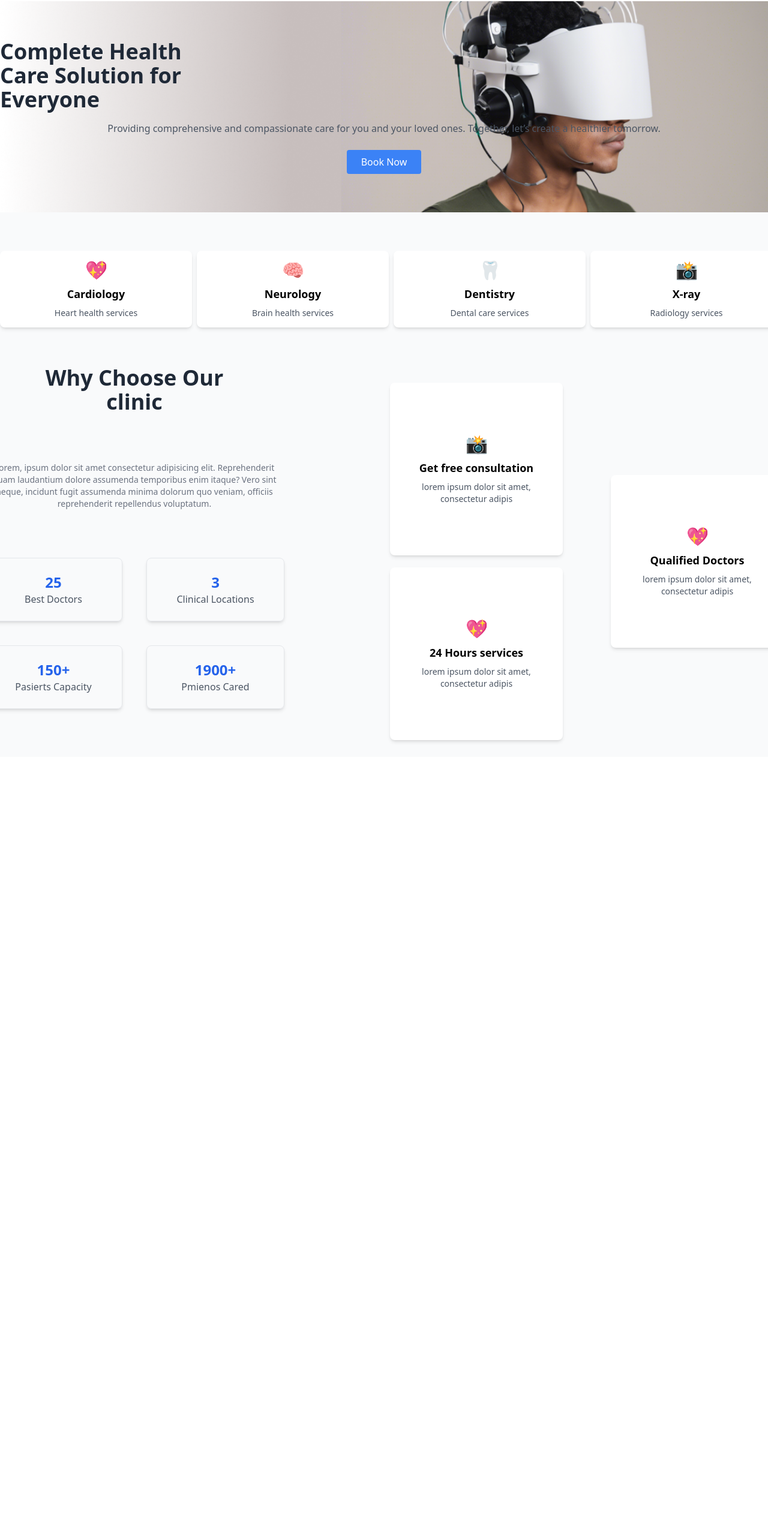
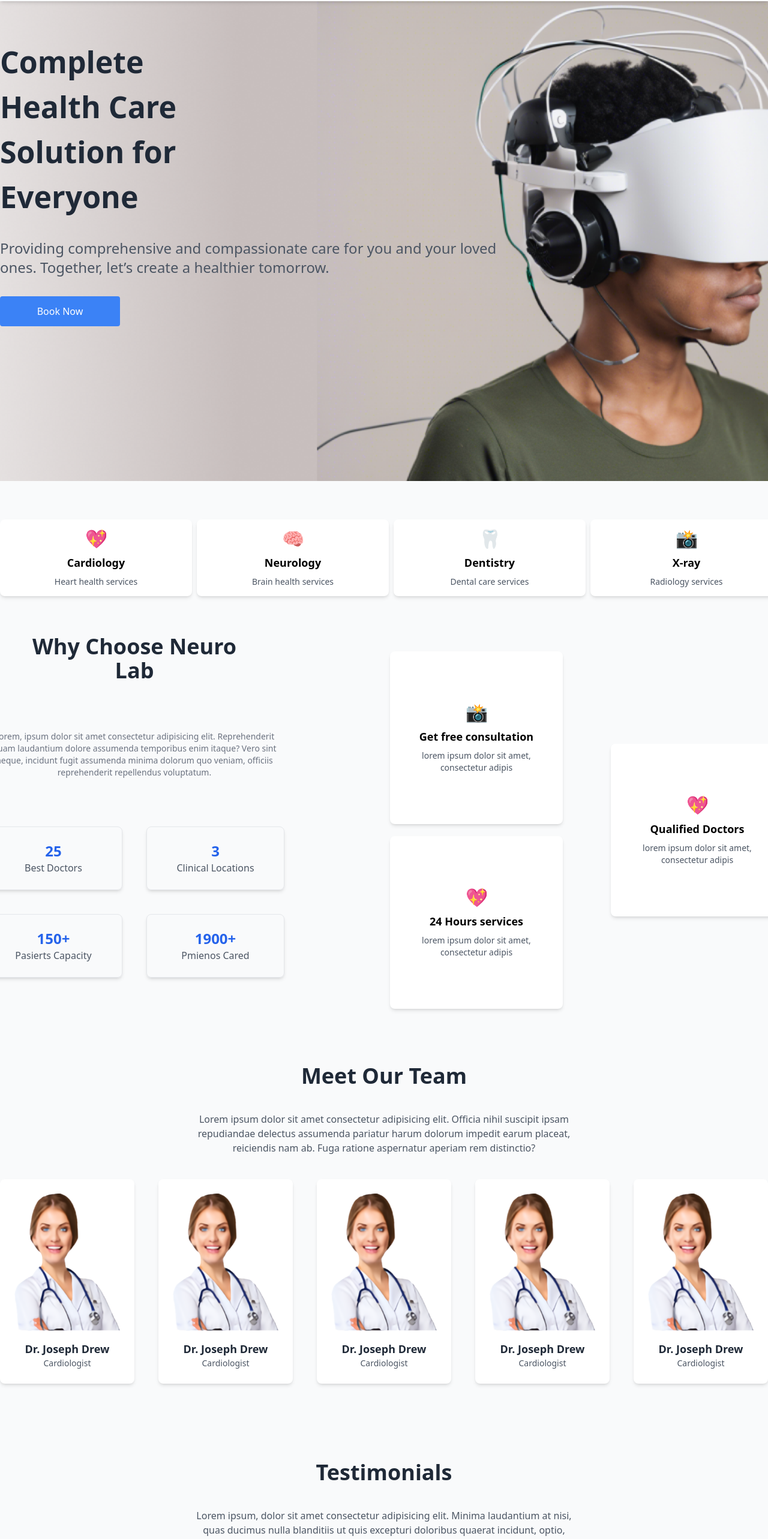
Before and after one commit to aine1100/NeuroLab, a React (Vite) app: page / in a window 1280 px wide. Shown: the part 62-2628 px from the top of the page at 60% size. Before the commit the page ends 1324 px from the top, so only its background shows below. Built offline with nearby package versions, Linux system fonts and the light colour scheme.

Commit message:
updated codes

```diff
--- a/src/App.tsx
+++ b/src/App.tsx
@@ -2,8 +2,8 @@ import Header from "./components/Header";
 import HeroSection from "./components/HeroSection";
 import ServicesSection from "./components/ServicesSection";
  import WhyUs from "./components/WhyChooseUs";
-// import DoctorsSection from "./components/DoctorsSection";
-// import TestimonialsSection from "./components/TestimonialsSection";
+import DoctorsSection from "./components/DoctorsSection";
+import TestimonialsSection from "./components/TestimonialsSection";
 // import FAQSection from "./components/FAQSection";
 // import AppointmentForm from "./components/AppointmentForm";
 
@@ -14,9 +14,9 @@ const App: React.FC = () => {
       <HeroSection />
       <ServicesSection />
       <WhyUs />
-      {/* <DoctorsSection />
+      <DoctorsSection />
       <TestimonialsSection />
-      <FAQSection />
+      {/* <FAQSection />
       <AppointmentForm /> */}
     </div>
   );
--- a/src/components/DoctorsSection.tsx
+++ b/src/components/DoctorsSection.tsx
@@ -1,14 +1,63 @@
+import imageOne from "/hero.png";
 
 const DoctorSection = () => {
-  return(
-    <div>
-      <div>
-        <h2 className="">Meet our doctors</h2>
+  const doctors = [
+    {
+      name: "Dr. Joseph Drew",
+      specialization: "Cardiologist",
+      image: imageOne,
+    },
+    {
+      name: "Dr. Joseph Drew",
+      specialization: "Cardiologist",
+      image: imageOne,
+    },
+    {
+      name: "Dr. Joseph Drew",
+      specialization: "Cardiologist",
+      image: imageOne,
+    },
+    {
+      name: "Dr. Joseph Drew",
+      specialization: "Cardiologist",
+      image: imageOne,
+    }
+    ,
+    {
+      name: "Dr. Joseph Drew",
+      specialization: "Cardiologist",
+      image: imageOne,
+    },
+  ];
+
+  return (
+    <div className="py-16">
+      <div className="container mx-auto flex flex-col items-center gap-10">
+        <h2 className="text-4xl text-gray-800 font-bold">Meet Our Team</h2>
+        <p className="w-[40rem] text-center text-gray-600">Lorem ipsum dolor sit amet consectetur adipisicing elit. Officia nihil suscipit ipsam repudiandae delectus assumenda pariatur harum dolorum impedit earum placeat, reiciendis nam ab. Fuga ratione aspernatur aperiam rem distinctio?</p>
+        <div className="grid grid-cols-1 sm:grid-cols-2 lg:grid-cols-5 justify-center gap-10">
+          {doctors.map((doctor, index) => (
+            <div
+              key={index}
+              className="flex flex-col items-center text-center bg-white shadow-md rounded-lg p-6"
+            >
+              <div className="h-cover w-cover  overflow-hidden mb-4">
+                <img
+                  src="/doctor.png"
+                  alt={doctor.name}
+                  className="h-full w-full object-cover"
+                />
+              </div>
+              <h3 className="text-lg font-semibold text-gray-800">
+                {doctor.name}
+              </h3>
+              <p className="text-sm text-gray-600">{doctor.specialization}</p>
+            </div>
+          ))}
+        </div>
       </div>
-      <div></div>
-      <div></div>
     </div>
-  )
-}
+  );
+};
 
 export default DoctorSection;
--- a/src/components/Header.tsx
+++ b/src/components/Header.tsx
@@ -1,5 +1,17 @@
+import React, { useState, useEffect } from "react";
 
 const Header: React.FC = () => {
+  const [isScrolled, setIsScrolled] = useState(false);
+
+  useEffect(() => {
+    const handleScroll = () => {
+      setIsScrolled(window.scrollY > 0);
+    };
+
+    window.addEventListener("scroll", handleScroll);
+    return () => window.removeEventListener("scroll", handleScroll);
+  }, []);
+
   const tabs = [
     { name: "Home", path: "#" },
     { name: "About Us", path: "#about" },
@@ -9,7 +21,13 @@ const Header: React.FC = () => {
   ];
 
   return (
-    <nav className="py-4 bg-white h-[4rem] shadow-md">
+    <nav
+      className={`py-4 h-[4rem] shadow-md sticky top-0 transition-all duration-300 z-50 ${
+        isScrolled
+          ? "bg-white bg-opacity-70 backdrop-blur-md"
+          : "bg-transparent"
+      }`}
+    >
       <div className="container mx-auto flex justify-between items-center">
         <h1 className="text-[20px] px-6 font-bold text-blue-500">NeuroLab</h1>
 
--- a/src/components/HeroSection.tsx
+++ b/src/components/HeroSection.tsx
@@ -3,17 +3,23 @@ import Button from "./Button";
 const HeroSection: React.FC = () => {
   return (
     <section
-      className="bg-blue-50 py-16"
+      className="bg-blue-50 py-16 h-screen"
       style={{
         backgroundImage: "url('/hero.png')",
         backgroundSize: "cover",
         backgroundPosition: "center",
       }}
     >
-      <div className="container mx-auto text-center justify-center content-center">
-        <h2 className="text-4xl w-[20rem] text-left font-bold text-gray-800">Complete Health Care Solution for Everyone</h2>
-        <p className="text-gray-600 mt-4">Providing comprehensive and compassionate care for you and your loved ones. Together, let’s create a healthier tomorrow. </p>
-        <Button text="Book Now" className="mt-6" />
+      <div className="container mx-auto">
+        <div className="grid grid-cols-1 gap-8 text-left">
+          <h2 className="text-[50px] font-bold w-[25rem] text-gray-800">
+            Complete Health Care Solution for Everyone
+          </h2>
+          <p className="text-gray-600 text-2xl w-[55rem]">
+            Providing comprehensive and compassionate care for you and your loved ones. Together, let’s create a healthier tomorrow.
+          </p>
+          <Button text="Book Now" className="w-[200px] h-[50px]" />
+        </div>
       </div>
     </section>
   );
--- a/src/components/TestimonialsSection.tsx
+++ b/src/components/TestimonialsSection.tsx
@@ -1,7 +1,26 @@
 
 const TestimonialsSection = () => {
+  const Testimonials=[
+    {
+      name: "John Doe",
+      company: "ABC Health",
+      review: "Lorem ipsum dolor sit amet, consectetur adipiscing elit. Sed in libero id lectus ultricies faucibus. Nulla facilisi. Sed vel felis at nunc viverra faucibus. Maecenas sed arcu vel sapien ultricies ultricies. Nulla facilisi. Sed vel felis at nunc viverra faucibus."
+    },
+    {
+      name: "John Doe",
+      company: "ABC Health",
+      review: "Lorem ipsum dolor sit amet, consectetur adipiscing elit. Sed in libero id lectus ultricies faucibus. Nulla facilisi. Sed vel felis at nunc viverra faucibus. Maecenas sed arcu vel sapien ultricies ultricies. Nulla facilisi. Sed vel felis at nunc viverra faucibus."
+    },
+  ]
   return (
-    <div>TestimonialsSection</div>
+    <section className="py-16" >
+      <div className="container mx-auto flex flex-col gap-10 items-center">
+        <h2 className="text-4xl text-gray-800 font-bold">Testimonials</h2>
+        <p className="w-[40rem] text-center text-gray-600">Lorem ipsum, dolor sit amet consectetur adipisicing elit. Minima laudantium at nisi, quas ducimus nulla blanditiis ut quis excepturi doloribus quaerat incidunt, optio, neque amet! Labore consequuntur aliquam nulla nostrum!</p>
+      </div>
+
+
+    </section>
   )
 }
 
--- a/src/components/WhyChooseUs.tsx
+++ b/src/components/WhyChooseUs.tsx
@@ -46,7 +46,7 @@ export default function WhyUs() {
         <section className="">
             <div className="container mx-auto text-center flex items-center justify-center gap-44">
                 <div className="flex flex-col gap-20">
-                    <h2 className="text-4xl font-bold text-gray-800 ">Why Choose Our <br />clinic</h2>
+                    <h2 className="text-4xl font-bold text-gray-800 ">Why Choose Neuro <br />Lab</h2>
                     <p className='text-sm text-gray-500 md:w-[500px]'>Lorem, ipsum dolor sit amet consectetur adipisicing elit. Reprehenderit quam laudantium dolore assumenda temporibus enim itaque? Vero sint neque, incidunt fugit assumenda minima dolorum quo veniam, officiis reprehenderit repellendus voluptatum.</p>
                     <div className="grid grid-cols-1 md:grid-cols-2  gap-10">
                         {numbers.map((item, index) => (
```
Also changed, not shown: public/doctor.png (added).
